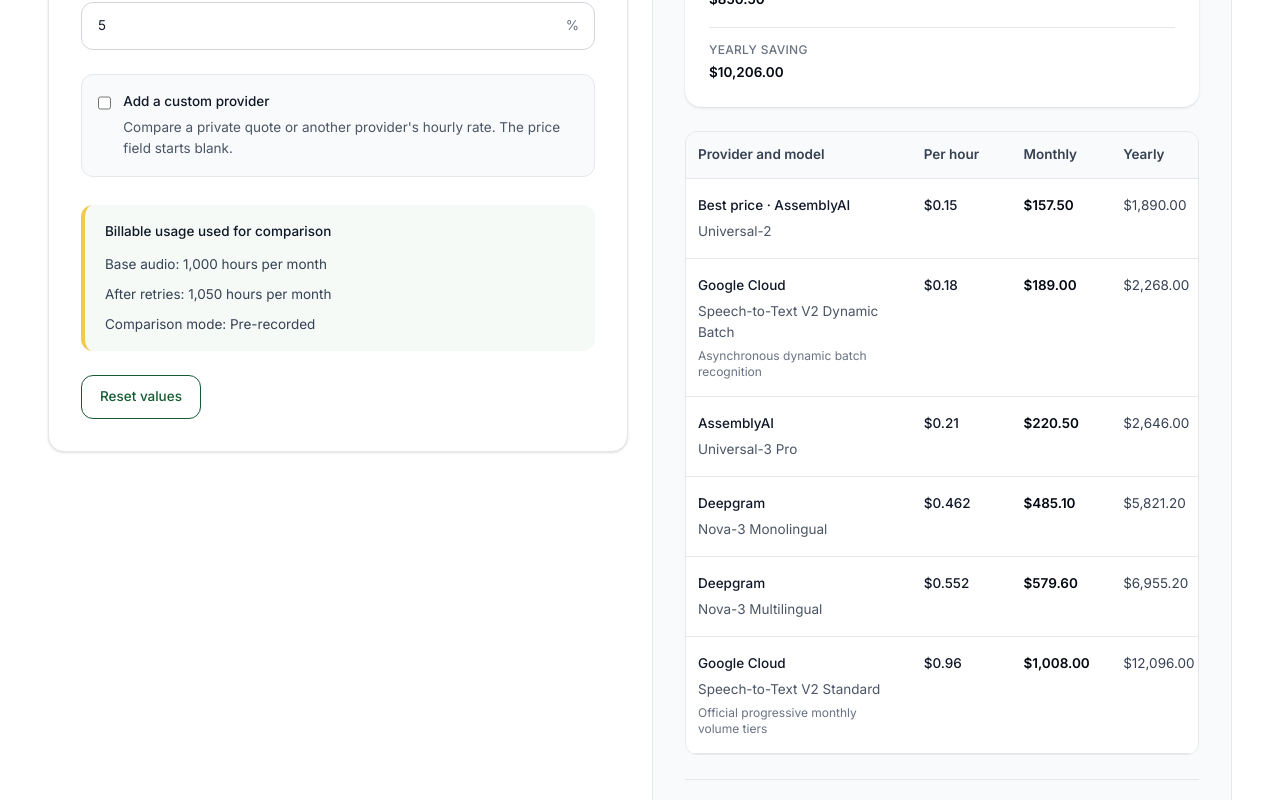
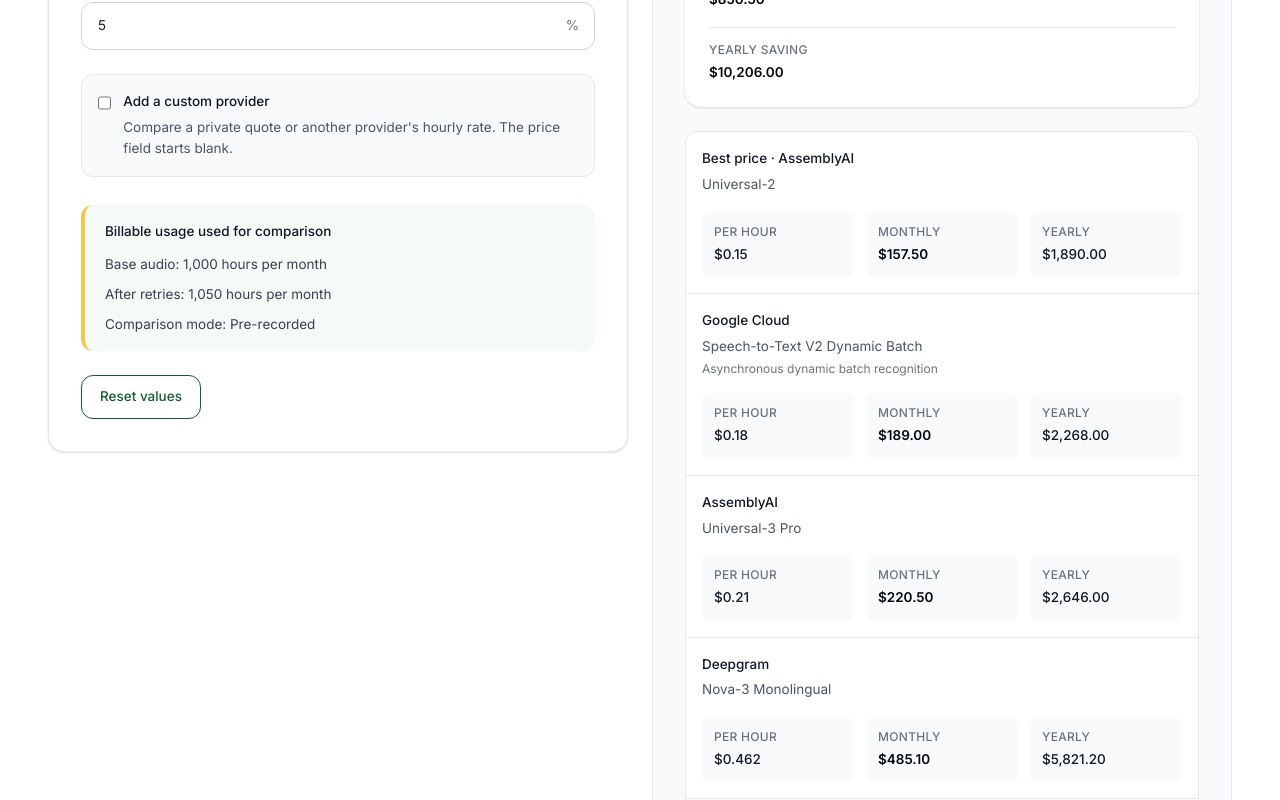
Before and after one commit to vaarunsonawwane-ops/beeija, a Next.js app: page /tools/ai-transcription-cost-comparison-calculator in a window 1280 px wide. Shown: the part 940-1740 px from the top of the page. Built offline with nearby package versions, Linux system fonts and the light colour scheme.

Commit message:
Update ToolClient.tsx

```diff
--- a/app/tools/ai-transcription-cost-comparison-calculator/ToolClient.tsx
+++ b/app/tools/ai-transcription-cost-comparison-calculator/ToolClient.tsx
@@ -511,72 +511,56 @@ export default function ToolClient() {
           </div>
         }
         breakdown={
-          <div className="min-w-0 max-w-full overflow-hidden rounded-xl border border-gray-200">
-            <div className="max-w-full overflow-hidden">
-              <table className="w-full table-fixed divide-y divide-gray-200 text-left text-sm">
-                <colgroup>
-                  <col className="w-[43%]" />
-                  <col className="w-[19%]" />
-                  <col className="w-[19%]" />
-                  <col className="w-[19%]" />
-                </colgroup>
+          <div className="min-w-0 overflow-hidden rounded-xl border border-gray-200 bg-white">
+            <div className="hidden grid-cols-[minmax(0,1.7fr)_minmax(0,1fr)_minmax(0,1fr)_minmax(0,1fr)] gap-3 border-b border-gray-200 bg-gray-50 px-4 py-3 text-sm font-semibold text-gray-700 2xl:grid">
+              <span>Provider and model</span>
+              <span>Per hour</span>
+              <span>Monthly</span>
+              <span>Yearly</span>
+            </div>
 
-                <thead className="bg-gray-50">
-                  <tr>
-                    <th className="px-3 py-3 font-semibold text-gray-700">
-                      Provider and model
-                    </th>
-                    <th className="px-3 py-3 font-semibold text-gray-700">
-                      Per hour
-                    </th>
-                    <th className="px-3 py-3 font-semibold text-gray-700">
-                      Monthly
-                    </th>
-                    <th className="px-3 py-3 font-semibold text-gray-700">
-                      Yearly
-                    </th>
-                  </tr>
-                </thead>
-
-                <tbody className="divide-y divide-gray-200 bg-white">
+            <div className="divide-y divide-gray-200">
               {results.rows.map((row, index) => (
-                    <tr key={row.id}>
-                      <td className="min-w-0 px-3 py-4 align-top">
+                <div
+                  key={row.id}
+                  className="grid min-w-0 gap-4 px-4 py-4 2xl:grid-cols-[minmax(0,1.7fr)_minmax(0,1fr)_minmax(0,1fr)_minmax(0,1fr)] 2xl:items-start"
+                >
+                  <div className="min-w-0">
                     <p className="break-words font-medium text-gray-900 [overflow-wrap:anywhere]">
                       {index === 0 ? "Best price · " : ""}
                       {row.provider}
                     </p>
-                        <p className="mt-1 break-words text-gray-600 [overflow-wrap:anywhere]">
+
+                    <p className="mt-1 break-words text-sm text-gray-600 [overflow-wrap:anywhere]">
                       {row.model}
                     </p>
+
                     {row.note ? (
                       <p className="mt-1 break-words text-xs text-gray-500 [overflow-wrap:anywhere]">
                         {row.note}
                       </p>
                     ) : null}
-                      </td>
+                  </div>
 
-                      <td className="min-w-0 px-3 py-4 align-top font-medium text-gray-900">
-                        <span className="block break-words [overflow-wrap:anywhere]">
-                          {formatVisibleMoney(row.effectiveRatePerHour)}
-                        </span>
-                      </td>
+                  <div className="grid min-w-0 grid-cols-1 gap-3 sm:grid-cols-3 2xl:contents">
+                    <ComparisonValue
+                      label="Per hour"
+                      value={formatVisibleMoney(row.effectiveRatePerHour)}
+                    />
 
-                      <td className="min-w-0 px-3 py-4 align-top font-semibold text-gray-950">
-                        <span className="block break-words [overflow-wrap:anywhere]">
-                          {formatVisibleMoney(row.monthlyCost)}
-                        </span>
-                      </td>
+                    <ComparisonValue
+                      label="Monthly"
+                      value={formatVisibleMoney(row.monthlyCost)}
+                      emphasis
+                    />
 
-                      <td className="min-w-0 px-3 py-4 align-top text-gray-700">
-                        <span className="block break-words [overflow-wrap:anywhere]">
-                          {formatVisibleMoney(row.yearlyCost)}
-                        </span>
-                      </td>
-                    </tr>
+                    <ComparisonValue
+                      label="Yearly"
+                      value={formatVisibleMoney(row.yearlyCost)}
+                    />
+                  </div>
+                </div>
               ))}
-                </tbody>
-              </table>
             </div>
           </div>
         }
@@ -614,6 +598,34 @@ export default function ToolClient() {
   );
 }
 
+function ComparisonValue({
+  label,
+  value,
+  emphasis = false,
+}: {
+  label: string;
+  value: string;
+  emphasis?: boolean;
+}) {
+  return (
+    <div className="min-w-0 rounded-lg bg-gray-50 px-3 py-3 2xl:rounded-none 2xl:bg-transparent 2xl:px-0 2xl:py-0">
+      <p className="text-xs font-medium uppercase tracking-wide text-gray-500 2xl:hidden">
+        {label}
+      </p>
+
+      <p
+        className={`mt-1 break-words [overflow-wrap:anywhere] 2xl:mt-0 ${
+          emphasis
+            ? "font-semibold text-gray-950"
+            : "font-medium text-gray-900"
+        }`}
+      >
+        {value}
+      </p>
+    </div>
+  );
+}
+
 function ResultStat({ label, value }: { label: string; value: string }) {
   return (
     <div className="min-w-0">
```
Lines whose indentation alone changed are shown as unchanged.
